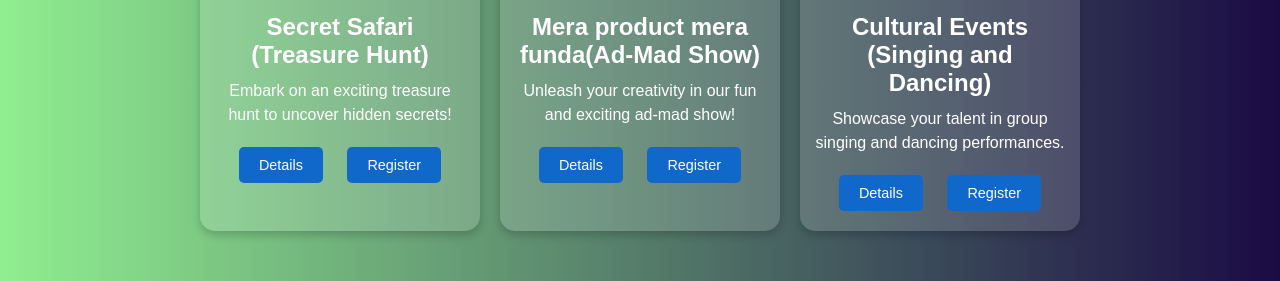
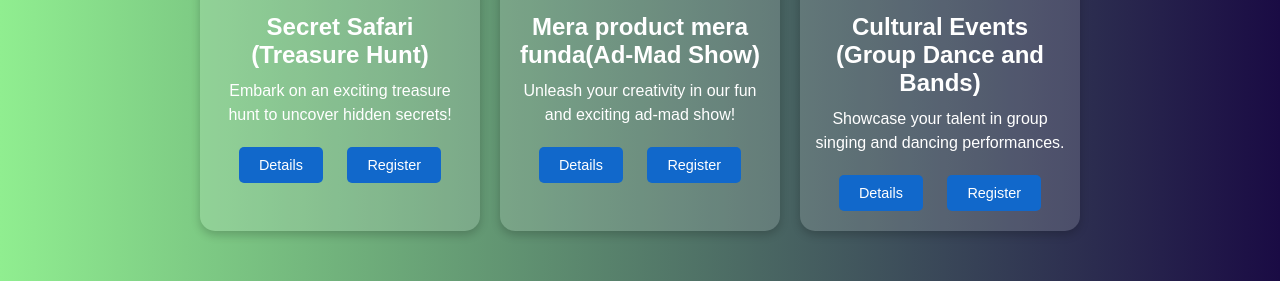
Before and after one commit to AlgoWala1/Invitation, a Django app: page /Activities/ in a window 1280 px wide. Shown: the part 678-959 px from the top of the page. Run offline with Django 5.2, Linux system fonts and the light colour scheme.

Commit message:
Activities front end changes

```diff
--- a/Templates/Activities.html
+++ b/Templates/Activities.html
@@ -302,7 +302,7 @@
       <!-- Activity 7 -->
       <div class="activity">
         <img src="https://external-content.duckduckgo.com/iu/?u=https%3A%2F%2Ftse4.mm.bing.net%2Fth%3Fid%3DOIP.paJPPqx2sxjHYs3u1AOVkgHaEK%26pid%3DApi&f=1&ipt=2c61715e3464818e4b72633ecc4ae6704bddbe03b659bfb6ea0917710868c69c&ipo=images" alt="Cultural Events" />
-        <h2>Cultural Events (Singing and Dancing)</h2>
+        <h2>Cultural Events (Group Dance and Bands)</h2>
         <p>Showcase your talent in group singing and dancing performances.</p>
         <div class="links">
           <a href="#" onclick="openDetails('Cultural Events', 'Date: 30th & 31st January 2025<br>Participation: Group performances')">Details</a>
```
Also changed, not shown: other parts of Templates/Activities.html (+2 -2 lines).
